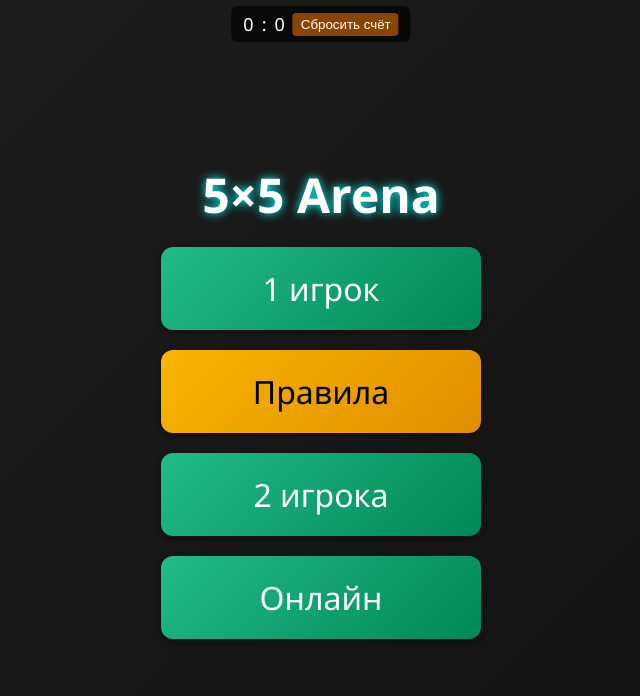
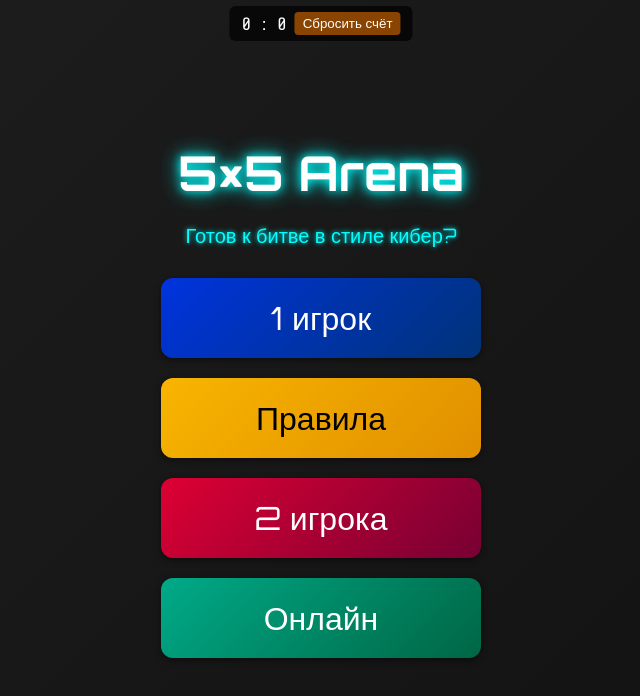
Before and after one commit to JustSadSock/5x5, a website: page index.html in a window 1280 px wide. Shown: the whole page, without its empty margins (319-959 px from the left). Drawn offline with nearby package versions, Linux system fonts and the light colour scheme.

Commit message:
Enhance menu with cyberpunk style

```diff
--- a/index.html
+++ b/index.html
@@ -4,10 +4,11 @@
   <meta charset="utf-8"/>
   <meta name="viewport" content="width=device-width,initial-scale=1.0,user-scalable=no"/>
   <title>5×5 PvP Game</title>
+  <link href="https://fonts.googleapis.com/css2?family=Orbitron:wght@400;700&family=Share+Tech+Mono&display=swap" rel="stylesheet">
   <style>
     * { box-sizing:border-box; margin:0; padding:0; }
     html,body {
-      width:100%; height:100%; font-family:'Segoe UI','Roboto',sans-serif;
+      width:100%; height:100%; font-family:'Orbitron','Share Tech Mono',sans-serif;
       overflow:hidden;
       background:linear-gradient(135deg,#1e1e1e,#111);
       color:#fff;
@@ -39,6 +40,9 @@
       background:linear-gradient(135deg,#f8b500,#e08f00);
       color:#000;
     }
+    #btn1p { background:linear-gradient(135deg,#03d,#037); }
+    #btn2p { background:linear-gradient(135deg,#d03,#703); }
+    #btnOnline { background:linear-gradient(135deg,#0a8,#064); }
     #difficultySelect { display:none; }
     .easy   { background:#4caf50; }
     .medium { background:#ff9800; }
@@ -46,7 +50,15 @@
 
     #title {
       font-size:48px;
-      text-shadow:0 0 10px #0ff;
+      font-weight:700;
+      text-shadow:0 0 10px #0ff, 0 0 20px #0ff;
+    }
+
+    #tagline {
+      font-size:20px;
+      color:#0ff;
+      text-shadow:0 0 5px #0ff;
+      margin-bottom:10px;
     }
 
     /* Правила */
@@ -248,6 +260,7 @@
       position:absolute; top:6px; left:50%; transform:translateX(-50%);
       background:rgba(0,0,0,0.7); padding:6px 12px; border-radius:6px;
       display:flex; align-items:center; gap:8px; font-size:18px;
+      font-family:'Share Tech Mono', monospace;
       z-index:25;
     }
     #scoreboard button {
@@ -266,6 +279,7 @@
 
   <div id="modeSelect">
     <h1 id="title">5×5 Arena</h1>
+    <div id="tagline"></div>
     <div id="btn1p" class="panel modeBtn">1 игрок</div>
     <div id="rulesBtnInitial" class="panel rulesBtn">Правила</div>
     <div id="btn2p" class="panel modeBtn">2 игрока</div>
@@ -283,7 +297,7 @@
     <input id="roomInput" placeholder="Код комнаты" style="padding:6px;max-width:140px;">
     <div id="onlineJoin" class="panel modeBtn">Присоединиться</div>
     <div id="roomCode"></div>
-    <div id="log" style="font-family: monospace; font-size: 12px;"></div>
+    <div id="log" style="font-family: 'Share Tech Mono', monospace; font-size: 12px;"></div>
   </div>
 
   <div id="scoreboard">
@@ -330,6 +344,16 @@
 
   <script src="js/core.js"></script>
   <script src="js/socket.js"></script>
+  <script>
+    const taglines = [
+      'Добро пожаловать в неоновые битвы!',
+      'Погрузись в киберпанк-арену!',
+      'Время сияющих дуэлей!',
+      'Готов к битве в стиле кибер?'
+    ];
+    const tl = document.getElementById('tagline');
+    if (tl) tl.textContent = taglines[Math.floor(Math.random() * taglines.length)];
+  </script>
 
 </body>
 </html>
```
